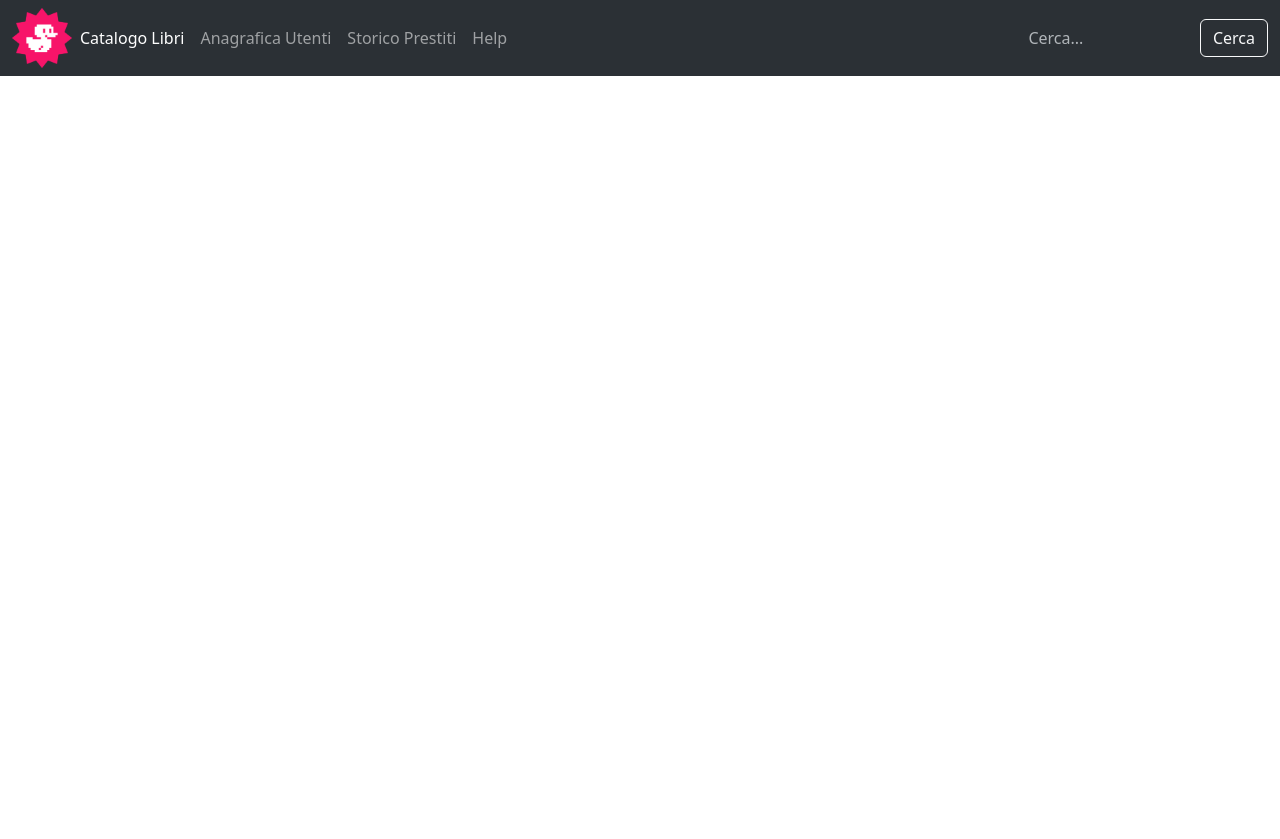
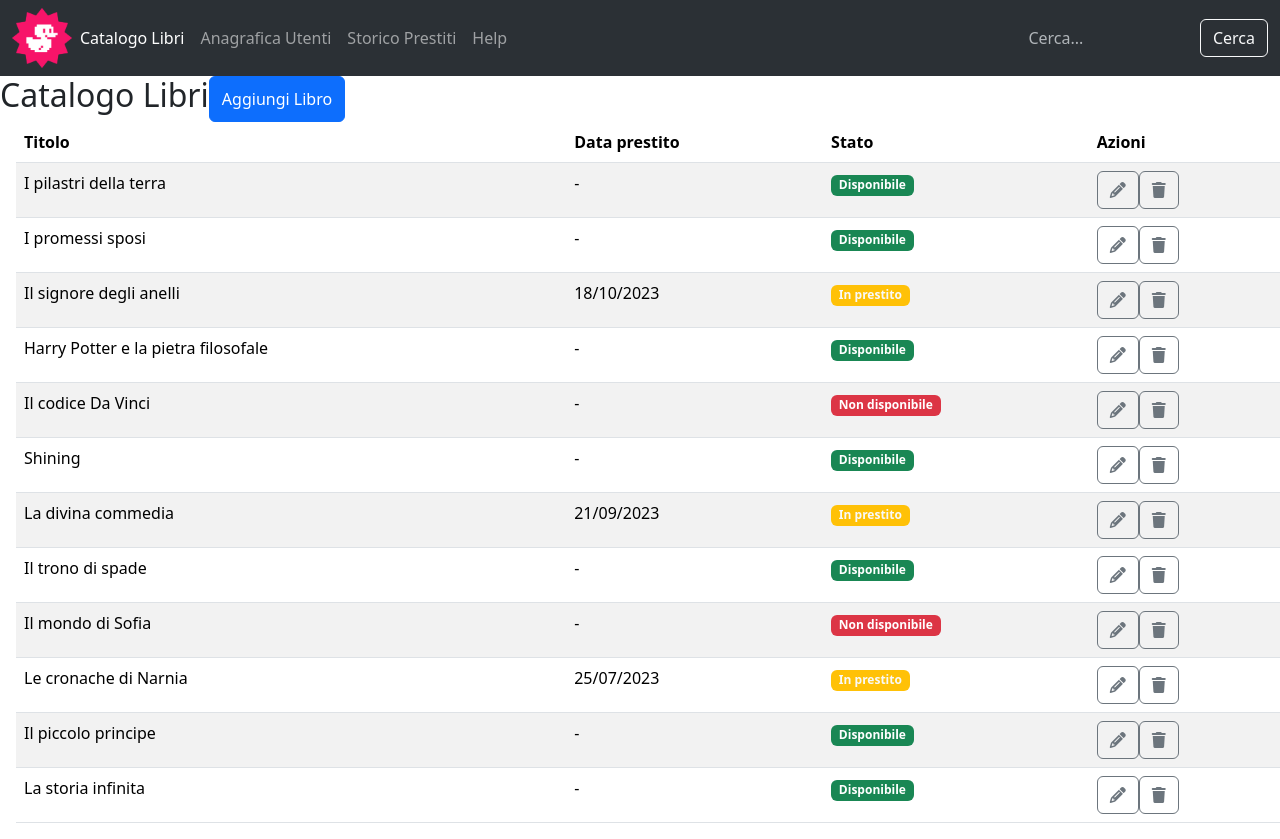
Before and after one commit to Stefanospedicato/html-css-bootstrap-dashboard, a plain HTML site: page index.html in a window 1280 px wide. Before the commit the page ends 800 px from the top, so only its background shows below. Drawn offline with nearby package versions, Linux system fonts and the light colour scheme.

Commit message:
feat: add table items

```diff
--- a/index.html
+++ b/index.html
@@ -4,13 +4,13 @@
   <meta charset="UTF-8">
   <meta name="viewport" content="width=device-width, initial-scale=1.0">
   <link href="https://cdn.jsdelivr.net/npm/bootstrap@5.3.3/dist/css/bootstrap.min.css" rel="stylesheet" integrity="sha384-QWTKZyjpPEjISv5WaRU9OFeRpok6YctnYmDr5pNlyT2bRjXh0JMhjY6hW+ALEwIH" crossorigin="anonymous">
+  <link rel="stylesheet" href="https://cdnjs.cloudflare.com/ajax/libs/font-awesome/6.6.0/css/all.min.css" integrity="sha512-Kc323vGBEqzTmouAECnVceyQqyqdsSiqLQISBL29aUW4U/M7pSPA/gEUZQqv1cwx4OnYxTxve5UMg5GT6L4JJg==" crossorigin="anonymous" referrerpolicy="no-referrer" />
   <title>Dashboard</title>
 </head>
 <body>
 
   <header>
-
-    <nav class="navbar navbar-dark bg-dark fixed-top d-lg-none" data-bs-theme="dark">
+    <nav class="navbar navbar-dark bg-dark d-lg-none">
       <div class="container-fluid">
         <a class="navbar-brand" href="#"><img src="img/duck.png" class="img-fluid w-25" alt="logo"></a>
         <button class="navbar-toggler" type="button" data-bs-toggle="offcanvas" data-bs-target="#offcanvasDarkNavbar" aria-controls="offcanvasDarkNavbar" aria-label="Toggle navigation">
@@ -80,8 +80,106 @@
         </div>
       </div>
     </nav>
+  </header>
 
-  </header>
+  <main>
+
+    <section>
+      <div class="d-flex">
+        <h2>Catalogo Libri</h2>
+        <button type="button" class="btn btn-primary">Aggiungi Libro</button></div>
+    </section>
+
+    <section>
+      <table class="table table-striped mx-3">
+        <thead>
+          <tr>
+            <th scope="col">Titolo</th>
+            <th scope="col">Data prestito</th>
+            <th scope="col d-none">Stato</th>
+            <th scope="col">Azioni</th>
+          </tr>
+        </thead>
+        <tbody>
+          <tr>
+            <td scope="row">I pilastri della terra</td>
+            <td>-</td>
+            <td><span class="badge text-bg-success">Disponibile</span></td>
+            <td><button type="button" class="btn btn-outline-secondary"><i class="fa-solid fa-pencil"></i></button><button type="button" class="btn btn-outline-secondary"><i class="fa-solid fa-trash"></i></button></td>
+          </tr>
+          <tr>
+            <td scope="row">I promessi sposi</td>
+            <td>-</td>
+            <td><span class="badge text-bg-success">Disponibile</span></td>
+            <td><button type="button" class="btn btn-outline-secondary"><i class="fa-solid fa-pencil"></i></button><button type="button" class="btn btn-outline-secondary"><i class="fa-solid fa-trash"></i></button></td>
+          </tr>
+          <tr>
+            <td scope="row">Il signore degli anelli</td>
+            <td>18/10/2023</td>
+            <td><span class="badge text-bg-warning text-light">In prestito</span></td>
+            <td><button type="button" class="btn btn-outline-secondary"><i class="fa-solid fa-pencil"></i></button><button type="button" class="btn btn-outline-secondary"><i class="fa-solid fa-trash"></i></button></td>
+          </tr>
+          <tr>
+            <td scope="row">Harry Potter e la pietra filosofale</td>
+            <td>-</td>
+            <td><span class="badge text-bg-success">Disponibile</span></td>
+            <td><button type="button" class="btn btn-outline-secondary"><i class="fa-solid fa-pencil"></i></button><button type="button" class="btn btn-outline-secondary"><i class="fa-solid fa-trash"></i></button></td>
+          </tr>
+          <tr>
+            <td scope="row">Il codice Da Vinci</td>
+            <td>-</td>
+            <td><span class="badge text-bg-danger">Non disponibile</span></td>
+            <td><button type="button" class="btn btn-outline-secondary"><i class="fa-solid fa-pencil"></i></button><button type="button" class="btn btn-outline-secondary"><i class="fa-solid fa-trash"></i></button></td>
+          </tr>
+          <tr>
+            <td scope="row">Shining</td>
+            <td>-</td>
+            <td><span class="badge text-bg-success">Disponibile</span></td>
+            <td><button type="button" class="btn btn-outline-secondary"><i class="fa-solid fa-pencil"></i></button><button type="button" class="btn btn-outline-secondary"><i class="fa-solid fa-trash"></i></button></td>
+          </tr>
+          <tr>
+            <td scope="row">La divina commedia</td>
+            <td>21/09/2023</td>
+            <td><span class="badge text-bg-warning text-light">In prestito</span></td>
+            <td><button type="button" class="btn btn-outline-secondary"><i class="fa-solid fa-pencil"></i></button><button type="button" class="btn btn-outline-secondary"><i class="fa-solid fa-trash"></i></button></td>
+          </tr>
+          <tr>
+            <td scope="row">Il trono di spade</td>
+            <td>-</td>
+            <td><span class="badge text-bg-success">Disponibile</span></td>
+            <td><button type="button" class="btn btn-outline-secondary"><i class="fa-solid fa-pencil"></i></button><button type="button" class="btn btn-outline-secondary"><i class="fa-solid fa-trash"></i></button></td>
+          </tr>
+          <tr>
+            <td scope="row">Il mondo di Sofia</td>
+            <td>-</td>
+            <td><span class="badge text-bg-danger">Non disponibile</span></td>
+            <td><button type="button" class="btn btn-outline-secondary"><i class="fa-solid fa-pencil"></i></button><button type="button" class="btn btn-outline-secondary"><i class="fa-solid fa-trash"></i></button></td>
+          </tr>
+          <tr>
+            <td scope="row">Le cronache di Narnia</td>
+            <td>25/07/2023</td>
+            <td><span class="badge text-bg-warning text-light">In prestito</span></td>
+            <td><button type="button" class="btn btn-outline-secondary"><i class="fa-solid fa-pencil"></i></button><button type="button" class="btn btn-outline-secondary"><i class="fa-solid fa-trash"></i></button></td>
+          </tr>
+          <tr>
+            <td scope="row">Il piccolo principe</td>
+            <td>-</td>
+            <td><span class="badge text-bg-success">Disponibile</span></td>
+            <td><button type="button" class="btn btn-outline-secondary"><i class="fa-solid fa-pencil"></i></button><button type="button" class="btn btn-outline-secondary"><i class="fa-solid fa-trash"></i></button></td>
+          </tr>
+          <tr>
+            <td scope="row">La storia infinita</td>
+            <td>-</td>
+            <td><span class="badge text-bg-success">Disponibile</span></td>
+            <td><button type="button" class="btn btn-outline-secondary"><i class="fa-solid fa-pencil"></i></button><button type="button" class="btn btn-outline-secondary"><i class="fa-solid fa-trash"></i></button></td>
+          </tr>
+        </tbody>
+      </table>
+    </section>
+
+  </main>
+
+
 
 </body>
 </html>
```
